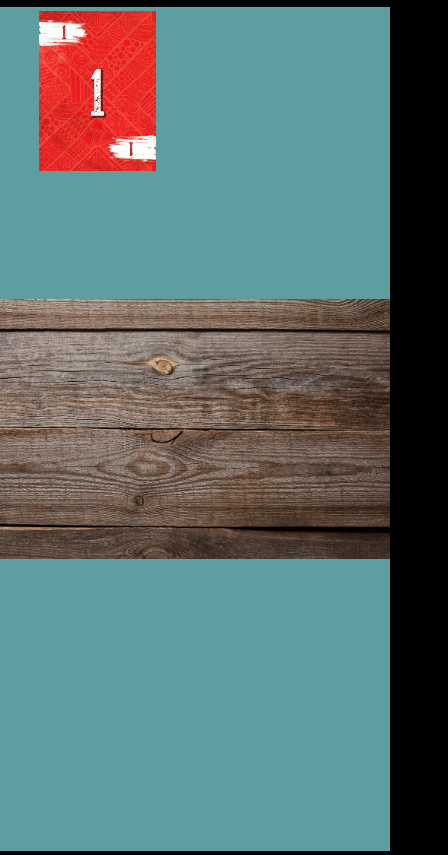
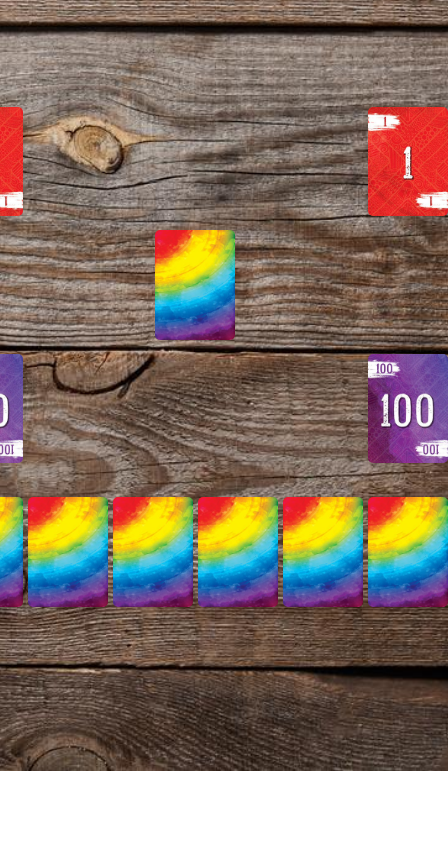
Before and after one commit to LucaVado/THEGAMEVD, a plain HTML site: page index.html in a window 390 px wide. Shown: the part 73-928 px from the top of the page, 448 px wide, since content can reach past the window. After the commit the page ends 844 px from the top, so only its background shows below. Drawn offline with Linux system fonts and the light colour scheme.

Commit message:
Se cambio parte del codigo html y css para cambiar el tablero y fondo haciendo el fondo uno solo responsivo y las cartas ya colocadas

```diff
--- a/CSS/index.css
+++ b/CSS/index.css
@@ -1,37 +1,66 @@
 body {
-    overflow: hidden;
-    background: black;
-    margin: 0; /* Asegura que no haya márgenes externos que puedan causar un desplazamiento horizontal */
-    padding: 0; /* Asegura que no haya relleno que pueda causar un desplazamiento horizontal */
-}
-#divT{
-    color: white;
-}
-#canvasDiv {
-    width: 100%;
-    height: 100vh;
+    margin: 0;
+    display: flex;
+    justify-content: center;
+    align-items: center;
+    min-height: 100vh;
+    background-image: url('../img/MESA2.jpeg');
+    background-size: cover;
+    background-position: center;
+    font-family: Arial, sans-serif;
 }
 
-#canvas {
-    background-color: cadetblue;
-    background-image: url("../IMG/MESA2.jpeg");
-    background-size: contain; /* Cambia "cover" por "contain" */
-    background-repeat: no-repeat;
-    background-attachment: fixed;
-    background-position: center; /* Ajusta la posición del fondo */
-    width: 100%;
-    height: 100%;
+.tablero {
+    display: flex;
+    flex-direction: column;
+    align-items: center;
+    margin-top: 20px;
 }
 
-#carta {
-    position: absolute;
-    top: 10%; /* Ajusta la posición vertical en porcentaje */
-    left: 10%; /* Ajusta la posición horizontal en porcentaje */
-    transform: translate(0, 0);
-    z-index: 2; /* Asegura que la carta esté por encima del tablero */
+.fila {
+    display: flex;
+    gap: 5px;
+    margin-bottom: 10px;
+    align-items: center;
+    justify-content: space-between; /* Alineación entre GAME1 y GAME100 */
+    width: 100%; /* Ancho completo para distribuir las cartas */
+}
 
-    width: auto; /* Ajusta el ancho automáticamente */
-    height: auto; /* Ajusta el alto automáticamente */
-    max-width: 30%; /* Establece el ancho máximo en porcentaje */
-    max-height: 30%; /* Establece el alto máximo en porcentaje */
+.fila-inferior {
+    display: flex;
+    gap: 5px;
+    align-items: center;
+    justify-content: center; /* Centrar las cartas de abajo */
+    width: 100%; /* Ancho completo para distribuir las cartas */
+    margin-top: 20px;
 }
+
+/* Estilo para las cartas */
+.carta {
+    width: 80px; /* Ajusta el tamaño según lo necesites */
+    height: auto; /* Esto mantendrá la proporción de la imagen */
+    border-radius: 5px;
+}
+
+.carta img {
+    width: 100%; /* Llenar el espacio de la carta con la imagen */
+    height: 100%;
+    border-radius: 5px;
+}
+.fila-center {
+    display: flex;
+    gap: 5px;
+    align-items: center;
+    justify-content: center;
+    width: 100%;
+    margin-bottom: 10px;
+}
+
+.carta-center {
+    width: 80px; /* Ajusta el tamaño según lo necesites */
+    height: 150px;
+    display: flex;
+    justify-content: center;
+    align-items: center;
+    border-radius: 5px;
+}
--- a/JS/thegame.js
+++ /dev/null
@@ -1,14 +0,0 @@
-// thegame.js
-
-// Espera a que se cargue el contenido de la página
-window.onload = function() {
-    // Obtiene la referencia a la carta
-    const carta = document.getElementById("carta");
-
-    // Puedes ajustar la visibilidad de la carta al cargar la página
-    // carta.style.display = "none"; // Oculta la carta al principio
-
-    // También puedes ajustar la posición de la carta en cualquier momento
-    // carta.style.top = "100px";
-    // carta.style.left = "100px";
-};
--- a/index.html
+++ b/index.html
@@ -2,13 +2,53 @@
 <html lang="en">
 <head>
     <meta charset="UTF-8">
-    <title>THE GAME</title>
-    <link rel="stylesheet" href="CSS/index.css" />
+    <meta name="viewport" content="width=device-width, initial-scale=1.0">
+    <link rel="stylesheet" href="css/index.css">
+    <title>Juego de Cartas</title>
 </head>
 <body>
-<div id="divT"> <h1> THE GAME </h1></div>
-<div id="canvasDiv"><canvas id="canvas"></canvas></div>
-<img id="carta" src="IMG/GAME1.png" alt="Carta" />
-<script src="JS/thegame.js"></script>
+<div class="tablero">
+    <div class="fila">
+        <div class="carta">
+            <img src="img/GAME1.png" alt="GAME1">
+        </div>
+        <div class="carta">
+            <img src="img/GAME1.png" alt="GAME1">
+        </div>
+    </div>
+    <div class="fila-center">
+        <div class="carta">
+            <img src="img/GAMEBACK.png" alt="GAMEBACK">
+        </div>
+    </div>
+    <div class="fila">
+        <div class="carta">
+            <img src="img/GAME100.png" alt="GAME100">
+        </div>
+        <div class="carta">
+            <img src="img/GAME100.png" alt="GAME100">
+        </div>
+    </div>
+    <div class="fila-inferior">
+        <div class="carta">
+            <img src="img/GAMEBACK.png" alt="GAMEBACK">
+        </div>
+        <div class="carta">
+            <img src="img/GAMEBACK.png" alt="GAMEBACK">
+        </div>
+        <div class="carta">
+            <img src="img/GAMEBACK.png" alt="GAMEBACK">
+        </div>
+        <div class="carta">
+            <img src="img/GAMEBACK.png" alt="GAMEBACK">
+        </div>
+        <div class="carta">
+            <img src="img/GAMEBACK.png" alt="GAMEBACK">
+        </div>
+        <div class="carta">
+            <img src="img/GAMEBACK.png" alt="GAMEBACK">
+        </div>
+    </div>
+</div>
 </body>
 </html>
```
